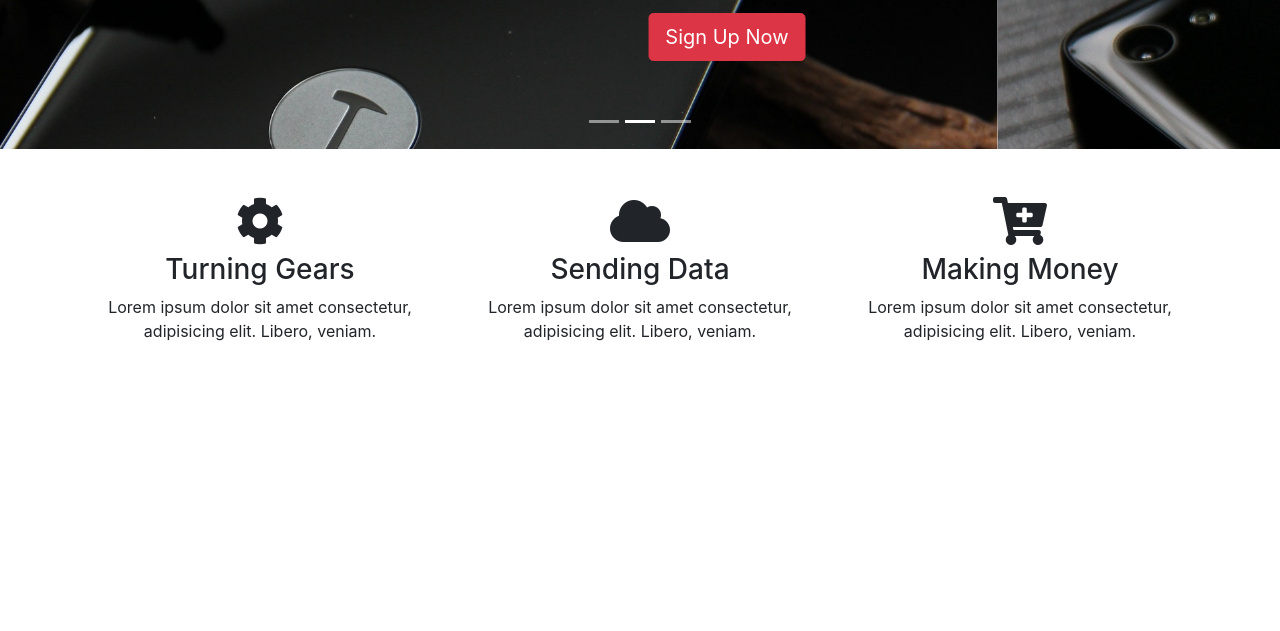
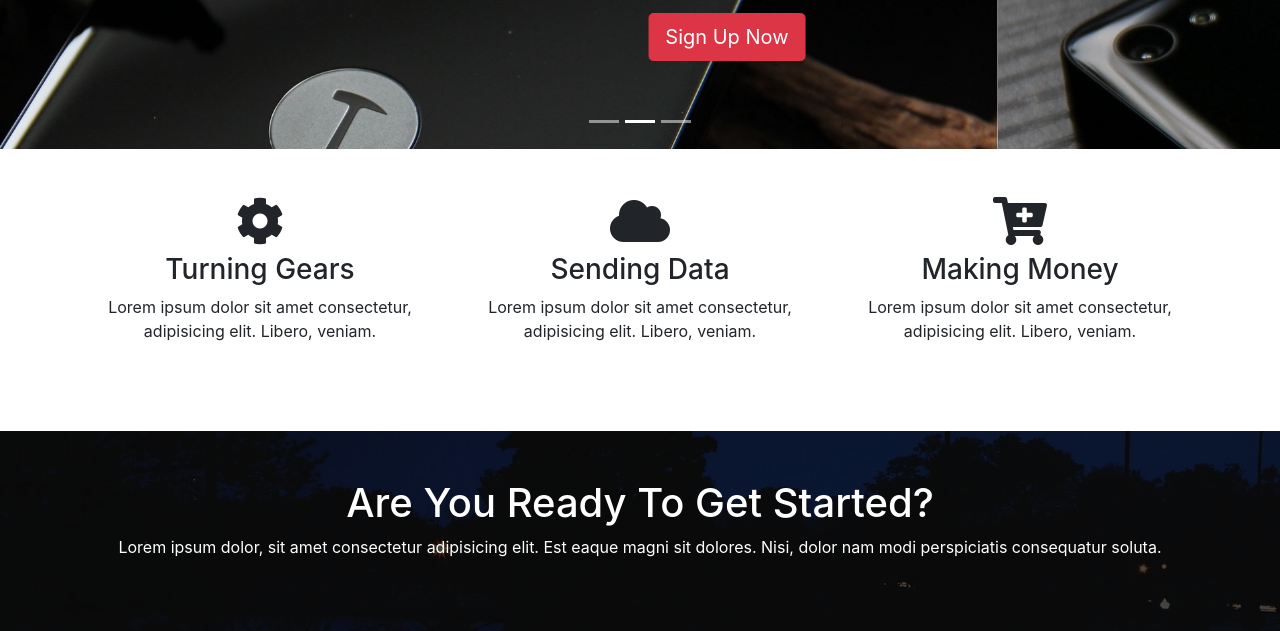
Before and after one commit to samsharma10/glozzom_layout, a plain HTML site: page index.html in a window 1280 px wide. Shown: the part 357-988 px from the top of the page. Before the commit the page ends 800 px from the top, so only its background shows below. Drawn offline with nearby package versions, Linux system fonts and the light colour scheme.

Commit message:
add home section and css

```diff
--- a/css/style.css
+++ b/css/style.css
@@ -31,3 +31,22 @@ body {
     background: url('../img/image3.jpg');
     background-size: cover;
   }
+
+  #home-heading {
+    position: relative;
+    min-height: 200px;
+    background: url('../img/lights.jpg');
+    background-attachment: fixed;
+    background-repeat: no-repeat;
+    text-align: center;
+    color: #fff;
+  }
+
+  .dark-overlay {
+    position: absolute;
+    top: 0;
+    left: 0;
+    width: 100%;
+    height: 100%;
+    background: rgba(0, 0, 0, 0.7);
+  }
--- a/index.html
+++ b/index.html
@@ -118,6 +118,21 @@
     </div>
   </section>
 
+   <!-- HOME HEADING SECTION -->
+  <section id="home-heading" class="p-5">
+    <div class="dark-overlay">
+      <div class="row">
+        <div class="col">
+          <div class="container pt-5">
+            <h1>Are You Ready To Get Started?</h1>
+            <p class="d-none d-md-block">Lorem ipsum dolor, sit amet consectetur adipisicing elit. Est eaque magni sit dolores. Nisi, dolor nam modi perspiciatis
+              consequatur soluta.</p>
+          </div>
+        </div>
+      </div>
+    </div>
+  </section>
+
   <script src="http://code.jquery.com/jquery-3.3.1.min.js" integrity="sha256-FgpCb/KJQlLNfOu91ta32o/NMZxltwRo8QtmkMRdAu8="
     crossorigin="anonymous"></script>
   <script src="https://cdnjs.cloudflare.com/ajax/libs/popper.js/1.14.3/umd/popper.min.js" integrity="sha384-ZMP7rVo3mIykV+2+9J3UJ46jBk0WLaUAdn689aCwoqbBJiSnjAK/l8WvCWPIPm49"
```
